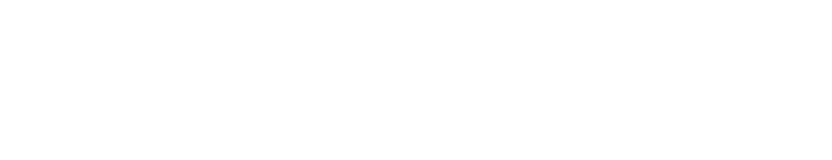
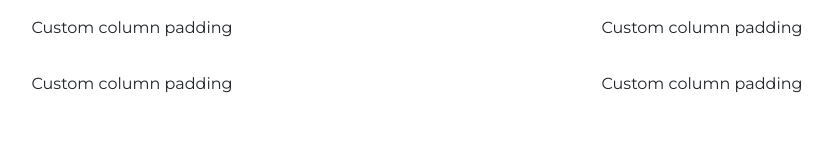
Before and after one commit to surveyordee/website, a plain HTML site: page more.html in a window 1280 px wide. Shown: the whole page, without its empty margins (223-1055 px from the left). Drawn offline with nearby package versions, Linux system fonts and the light colour scheme.

Commit message:
Update more.html

```diff
--- a/more.html
+++ b/more.html
@@ -9,5 +9,21 @@
   <link rel="stylesheet" href="filename.css">
 </head>
 <body>
+<div class="container text-center">
+  <div class="row g-2">
+    <div class="col-6">
+      <div class="p-3">Custom column padding</div>
+    </div>
+    <div class="col-6">
+      <div class="p-3">Custom column padding</div>
+    </div>
+    <div class="col-6">
+      <div class="p-3">Custom column padding</div>
+    </div>
+    <div class="col-6">
+      <div class="p-3">Custom column padding</div>
+    </div>
+  </div>
+</div>
 </body>
 </html>
```
